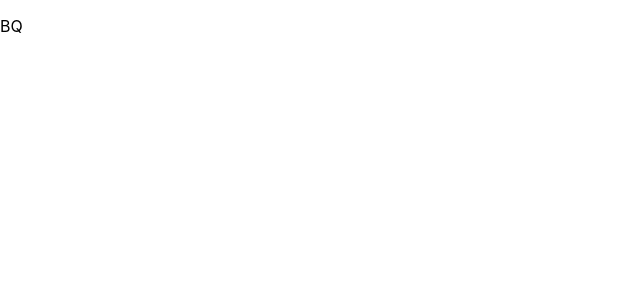
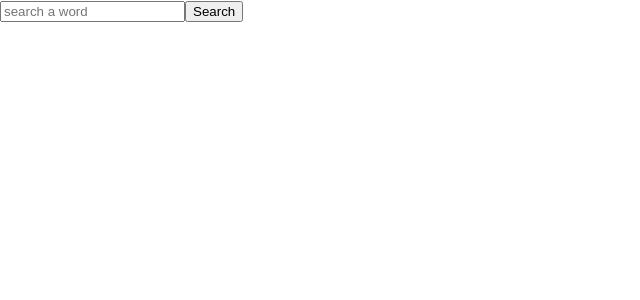
Before and after one commit to yobany10/bq-concordance, a React (Create React App) app: page / in a window 1280 px wide. Shown: the top 300 px of the page, without its empty margins (0-640 px from the left). Built offline with nearby package versions, Linux system fonts and the light colour scheme.

Commit message:
Added search component.

```diff
--- /dev/null
+++ b/src/App.css
@@ -0,0 +1,3 @@
+#main_div {
+  color: darkslategray;
+}
--- a/src/App.js
+++ b/src/App.js
@@ -1,9 +1,27 @@
+import { useState } from 'react'
+import Search from './components/Search'
 import markData from './data/mark'
 
+import './App.css'
+
 const App = () => {
-  console.log(markData.chapters[0])
+  const [word, setWord] = useState('')
+
+  const searchWord = event => {
+    event.preventDefault()
+    console.log(markData.chapters[0], word)
+  }
+
+  const handleInput = event => {
+    let input = event.target.value
+    setWord(input)
+  }
+
   return (
-    <p>BQ</p>
+    <div id='main_div'>
+      <Search searchWord={searchWord} handleInput={handleInput} />
+      <p>{word}</p>
+    </div>
   )
 }
 
--- /dev/null
+++ b/src/components/Search.js
@@ -0,0 +1,10 @@
+const Search = props => {
+    return (
+        <form id='search_form' autoComplete='off'>
+            <input id='search_input' type='text' placeholder='search a word' onChange={props.handleInput}></input>
+            <button id='search_button' type='submit' onClick={props.searchWord}>Search</button>
+        </form>
+    )
+}
+
+export default Search
```
